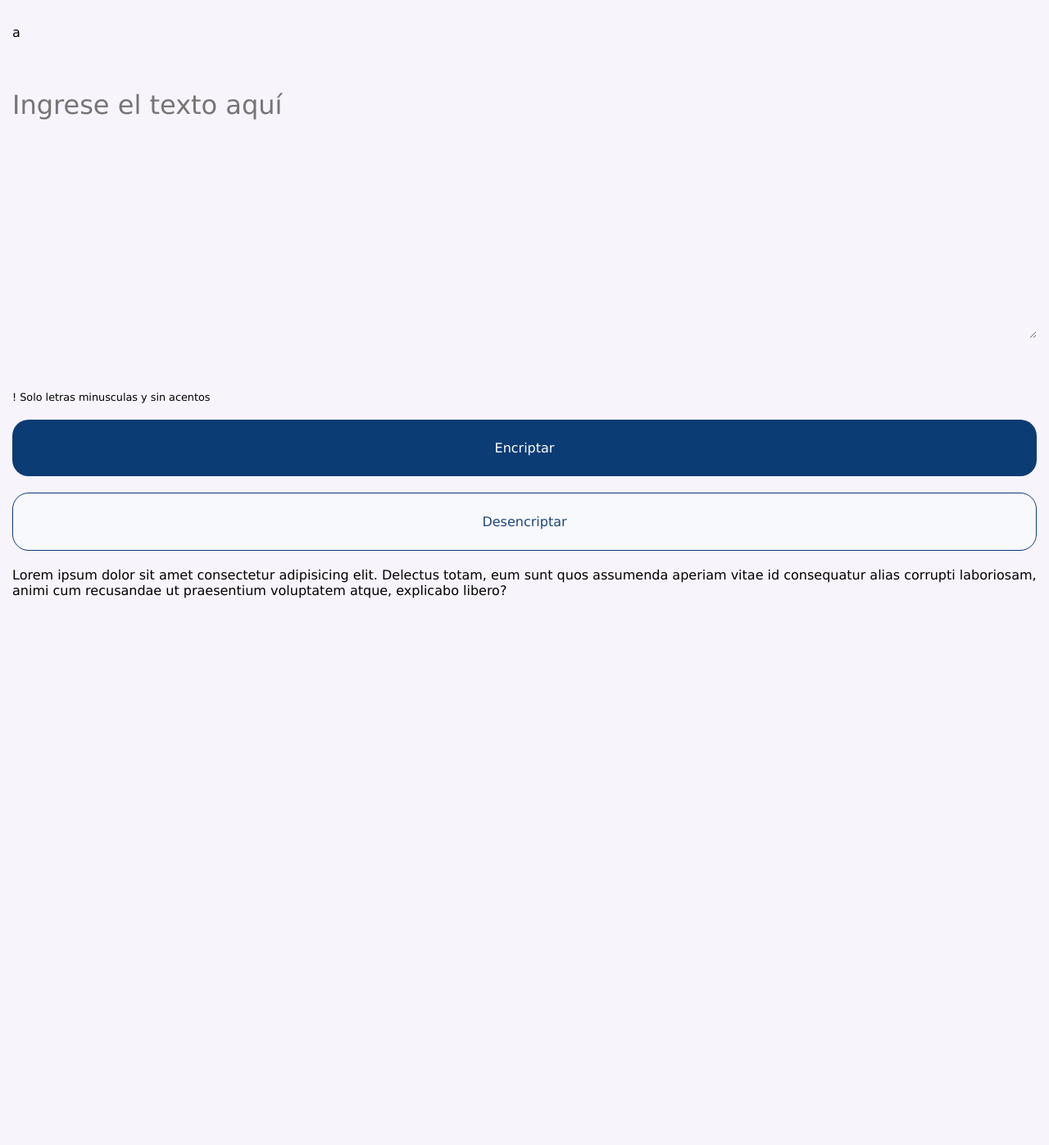
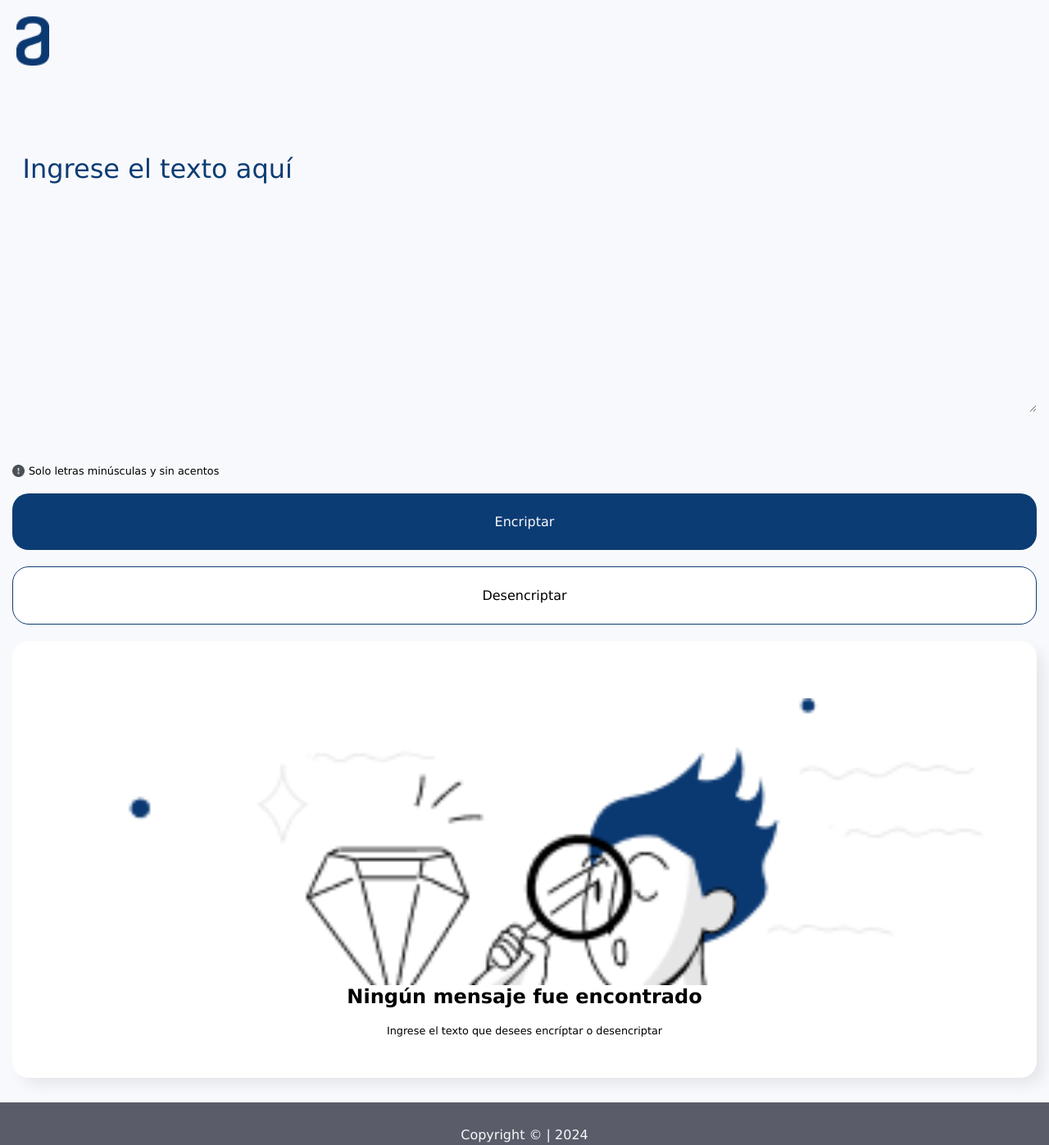
Before and after one commit to jmanriquecha/text-encryptor, a website: page src/index.html in a window 1280 px wide. Shown: the whole page at 82% size. Before the commit the page ends 800 px from the top, so only its background shows below. Drawn offline with Linux system fonts and the light colour scheme.

Commit message:
Versión movil

```diff
--- a/src/css/main.css
+++ b/src/css/main.css
@@ -12,7 +12,7 @@
 /**/
 :root {
     /* Paleta de colores */
-    --primary: #4e73df;
+    --primary: #0c3c74;
     --success: #1cc88a;
     --info: #36b9cc;
     --warning: #f6c23e;
@@ -22,9 +22,6 @@
     --dark: #5a5c69;
     --white: #ffffff;
     --black: #000000;
-    --bg: #f8f4fc;
-    --text: #1c477c;
-    --btn: #0c3c74;
 
     /* Tamaños de fuente */
 
@@ -32,32 +29,52 @@
     --md: 1em;
     --lg: 1.5em;
     --xl: 2em;
-    --xl2: 20.5em;
+    --xl2: 6em;
 }
 
 body {
-    background-color: var(--bg);
+    background-color: var(--light);
 }
 
 .container {
     padding: 30px 15px;
 }
 
+.logo {
+    background-image: url('./../img/logo-a.png');
+    background-size: 40px;
+    background-repeat: no-repeat;
+    width: 44px;
+    height: 64px;
+    margin-top: 20px;
+    margin-left: 20px;
+}
+
 .text-field {
+    width: auto;
     margin: 60px 0;
 }
 
 .text-area {
-    width: 100%;
+    width: 98%;
     border: none;
-    background-color: var(--bg);
+    background-color: var(--light);
     font-size: var(--xl);
-    color: var(--text);
+    color: var(--primary);
+    padding: 1%;
 }
 
-.text-area :hover {
-    border: solid 1px var(--btn);
-    background-color: red;
+.text-area::placeholder {
+    color: var(--primary);
+}
+
+.text-area:focus {
+    outline: none !important;
+    /* border-radius: 20px;
+    border: solid 1px var(--primary);
+    -webkit-box-shadow: 10px 10px 18px -2px rgba(0, 0, 0, 0.08);
+    -moz-box-shadow: 10px 10px 18px -2px rgba(0, 0, 0, 0.08);
+    box-shadow: 10px 10px 18px -2px rgba(0, 0, 0, 0.08); */
 }
 
 .btn {
@@ -67,21 +84,82 @@ body {
     text-align: center;
     border: none;
     border-radius: 20px;
+    cursor: pointer;
 }
 
-.alerta {
+.exclamation {
     display: block;
     font-size: var(--sm);
+    background-image: url('./../img/exclamacion.png');
+    background-repeat: no-repeat;
+    background-size: 15px;
+    width: 100%;
+    padding-left: 20px;
     margin-bottom: 20px;
 }
 
 .btn-primary {
-    background-color: var(--btn);
-    color: var(--white);
+    background-color: var(--primary);
+    color: var(--light);
 }
 
 .btn-light {
     background-color: var(--light);
     color: var(--text);
-    border: solid 1px var(--btn);
+    border: solid 1px var(--primary);
 }
+
+.btn-primary:hover {
+    background-color: var(--info);
+}
+
+.btn-light {
+    background-color: var(--white);
+}
+
+.text-show {
+    display: flex;
+    flex-direction: column;
+    justify-content: center;
+    width: auto;
+    align-items: center;
+    background-color: var(--white);
+    padding: 50px 30px;
+    outline: none !important;
+    border-radius: 20px;
+    -webkit-box-shadow: 10px 10px 18px -2px rgba(0, 0, 0, 0.08);
+    -moz-box-shadow: 10px 10px 18px -2px rgba(0, 0, 0, 0.08);
+    box-shadow: 10px 10px 18px -2px rgba(0, 0, 0, 0.08);
+}
+
+.text-show .not-found {
+    background-image: url('./../img/not-found.png');
+    background-size: 100%;
+    background-repeat: no-repeat;
+    width: 100%;
+    height: 350px;
+    margin-top: 20px;
+    margin-left: 20px;
+}
+
+.text-show h2 {
+    font-size: var(--lg);
+    text-align: center;
+    margin-bottom: 20px;
+}
+
+.text-show p {
+    font-size: var(--sm);
+    text-align: center;
+}
+
+/*Footer*/
+footer {
+    background-color: var(--dark);
+    color: var(--light);
+    padding: 30px 0;
+}
+
+footer p {
+    text-align: center;
+}
--- a/src/index.html
+++ b/src/index.html
@@ -10,10 +10,11 @@
     </head>
 
     <body>
+        <header>
+            <div class="logo"></div>
+        </header>
         <div class="container">
-            <header>
-                <div class="logo">a</div>
-            </header>
+
             <main>
                 <div class="left">
                     <div class="text-field">
@@ -21,21 +22,21 @@
                             placeholder="Ingrese el texto aquí"></textarea>
                     </div>
                     <div class="group-buttons">
-                        <span class="alerta">! Solo letras minusculas y sin acentos</span>
+                        <span class="exclamation">Solo letras minúsculas y sin acentos</span>
                         <button class="btn btn-primary">Encriptar</button>
                         <button class="btn btn-light">Desencriptar</button>
                     </div>
                     <div class="text-show">
-                        Lorem ipsum dolor sit amet consectetur adipisicing elit. Delectus totam, eum sunt quos assumenda
-                        aperiam vitae id consequatur alias corrupti laboriosam, animi cum recusandae ut praesentium
-                        voluptatem atque, explicabo libero?
+                        <div class="not-found"></div>
+                        <h2>Ningún mensaje fue encontrado</h2>
+                        <p>Ingrese el texto que desees encríptar o desencriptar</p>
                     </div>
                 </div>
             </main>
         </div>
 
         <footer>
-
+            <p>Copyright &copy; | 2024</p>
         </footer>
     </body>
 
```
Also changed, not shown: src/img/exclamacion.png (added), src/img/logo-a.png (added), src/img/not-found.png (added).
